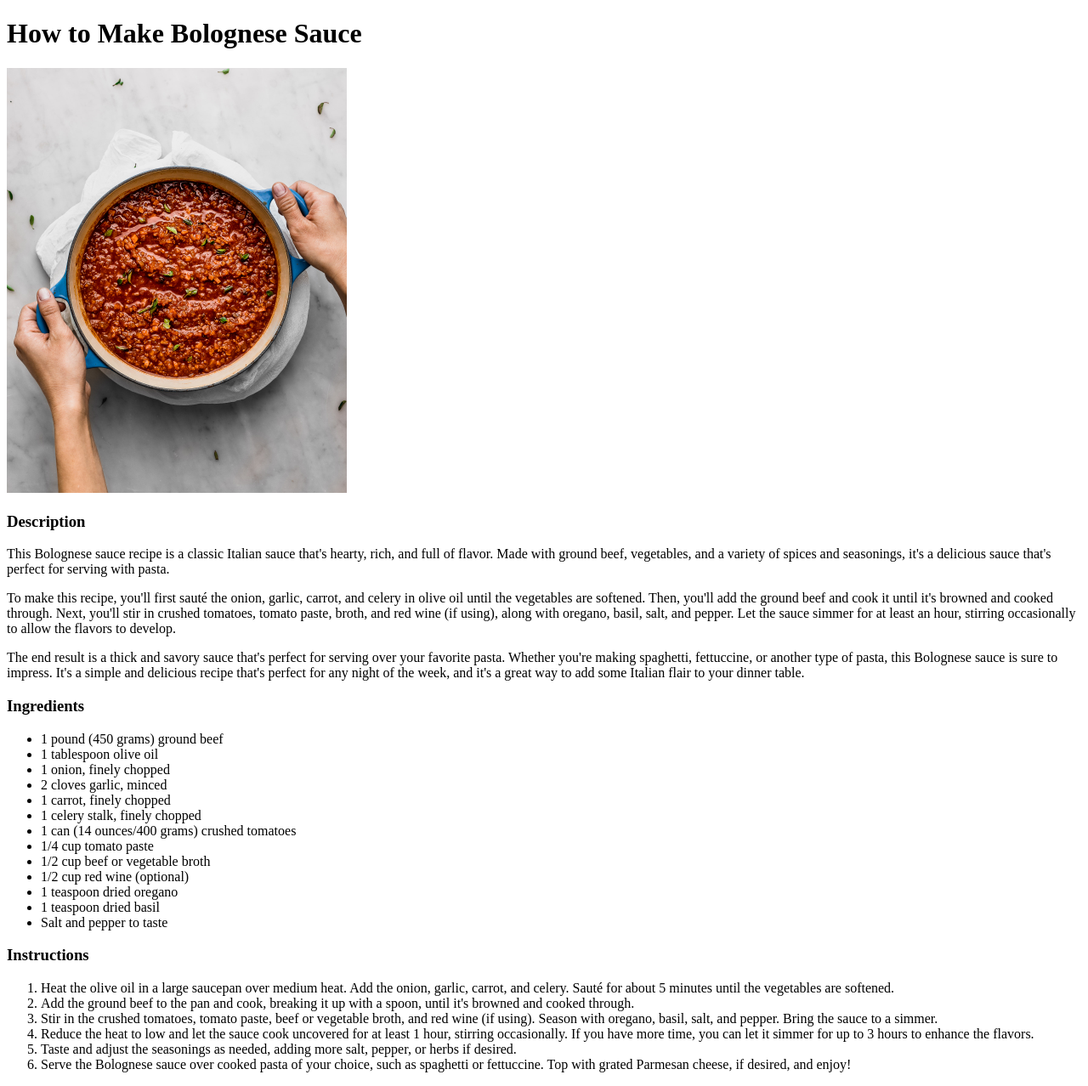
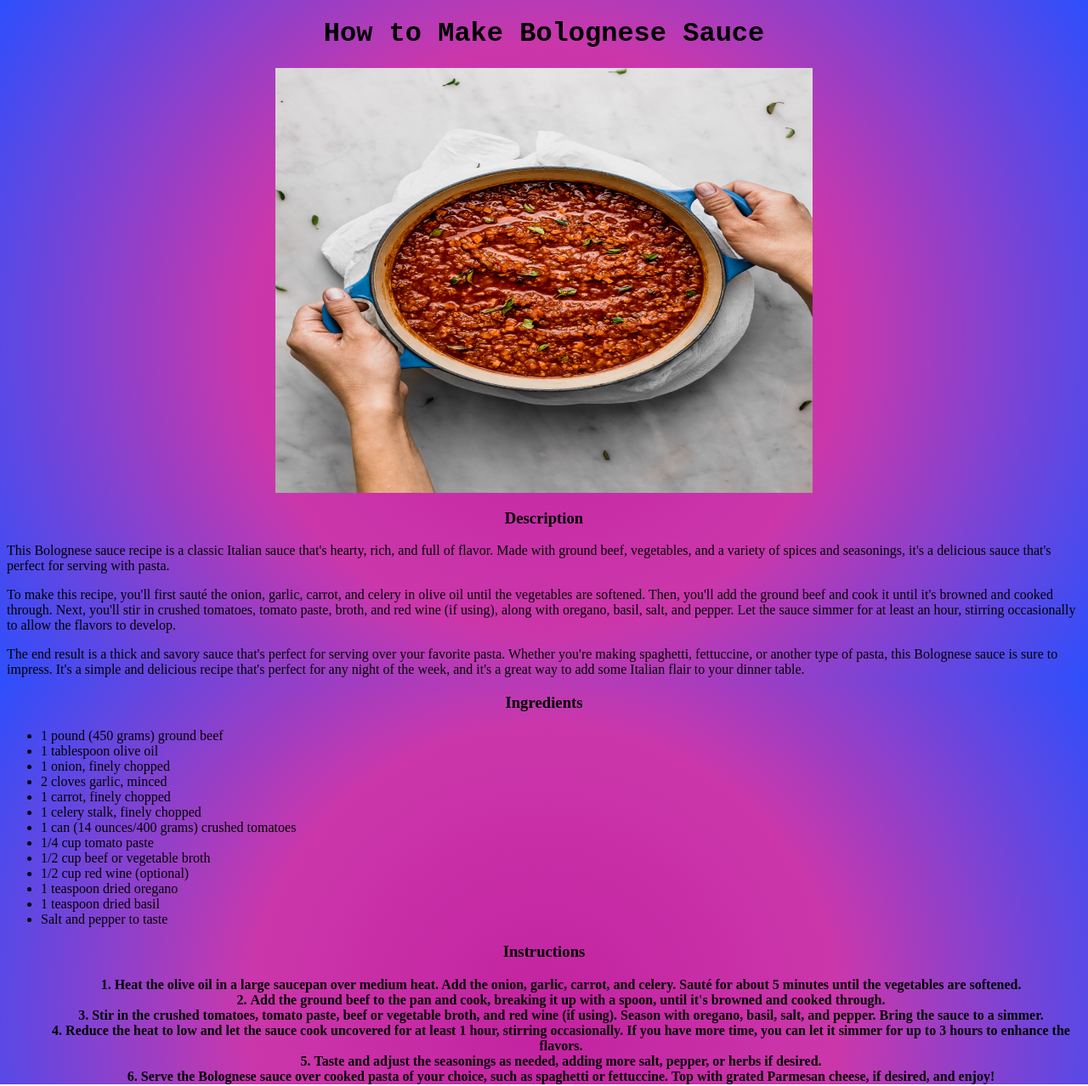
Before and after one commit to pukackis/odin-recipes, a plain HTML site: page recipes/bolognese.html in a window 1280 px wide. Shown: the whole page at 85% size. Drawn offline with Linux system fonts and the light colour scheme.

Commit message:
Add css and style webpage

```diff
--- a/recipes/bolognese.html
+++ b/recipes/bolognese.html
@@ -4,11 +4,12 @@
     <meta charset="UTF-8" />
     <meta http-equiv="X-UA-Compatible" content="IE=edge" />
     <meta name="viewport" content="width=device-width, initial-scale=1.0" />
+    <link rel="stylesheet" href="../styles.css" />
     <title>Document</title>
   </head>
   <body>
     <h1>How to Make Bolognese Sauce</h1>
-    <img src="../images/bolognese.jpg" width="400" height="500" />
+    <img class="img" src="../images/bolognese.jpg" width="400" height="500" />
     <h3>Description</h3>
     <p>
       This Bolognese sauce recipe is a classic Italian sauce that's hearty,
--- /dev/null
+++ b/styles.css
@@ -0,0 +1,33 @@
+html {
+  height: 100%;
+  background: rgb(195, 34, 160);
+  background: radial-gradient(
+    circle,
+    rgba(195, 34, 160, 1) 0%,
+    rgba(203, 55, 171, 1) 46%,
+    rgba(45, 79, 253, 1) 100%
+  );
+}
+
+ol {
+  font: size 15px;
+  font-weight: bold;
+  text-align: center;
+  list-style-position: inside;
+}
+
+h1 {
+  text-align: center;
+  font-weight: bold;
+  font-family: "Courier New", Courier, monospace;
+}
+.img {
+  display: block;
+  margin-left: auto;
+  margin-right: auto;
+  width: 50%;
+}
+
+h3 {
+  text-align: center;
+}
```
Also changed, not shown: index.html (+1 -0 lines), recipes/pierogies.html (+1 -0 lines), recipes/risottomare.html (+1 -0 lines).
